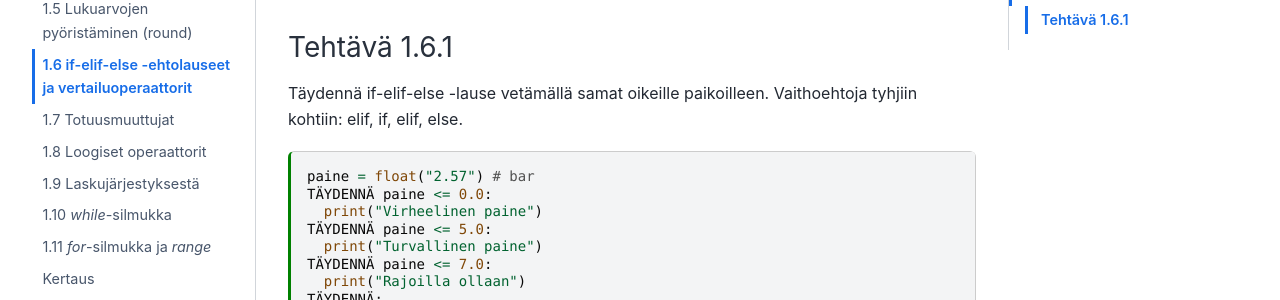
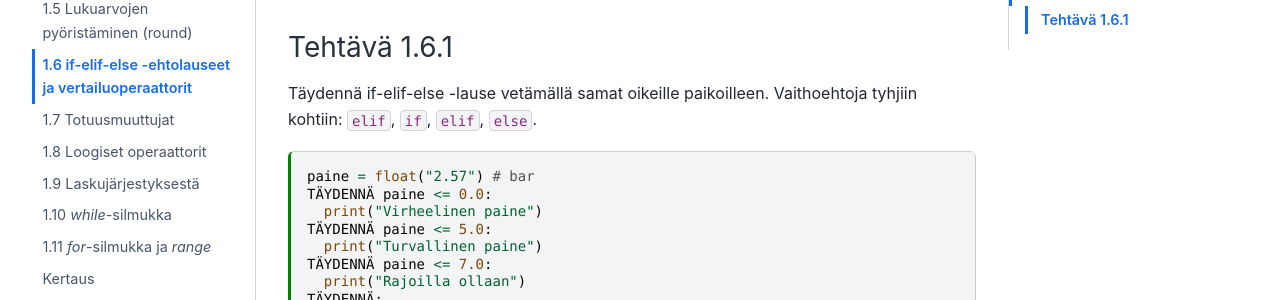
Before and after one commit to elina-ruha/CHEM-ohjelmointikurssikirja-test, a Jupyter Book: the page built from book/Kierros1/s1_6.md, in a window 1280 px wide and 900 px high, scrolled down 3122 px. Shown: the part 177-477 px from the top of the window. Built offline with Jupyter Book 1.0.4 settings and Sphinx 7.4.7 and the Sphinx Book theme 1.1.4, drawn with Linux system fonts in a browser that asks for light colours; comment, search, counter and statistics services are not loaded.

Commit message:
Update s1_6.md

````diff
--- a/book/Kierros1/s1_6.md
+++ b/book/Kierros1/s1_6.md
@@ -112,7 +112,7 @@ Liukulukujen yhtäsuuruuden vertailun kanssa pitää olla tarkkana! Yhtäsuuruud
 *math.isclose*-funktiolla. Palaamme tähän asiaan [2. kierroksen oppimateriaalissa](../Kierros2/s2_4.md).
 :::
 ### Tehtävä 1.6.1
-Täydennä if-elif-else -lause vetämällä samat oikeille paikoilleen. Vaithoehtoja tyhjiin kohtiin: elif, if, elif, else.
+Täydennä if-elif-else -lause vetämällä samat oikeille paikoilleen. Vaithoehtoja tyhjiin kohtiin: `elif`, `if`, `elif`, `else`.
 ```{code-cell} ipython3
 :tags: ["auto-execute-page"]
 paine = float("2.57") # bar
````
